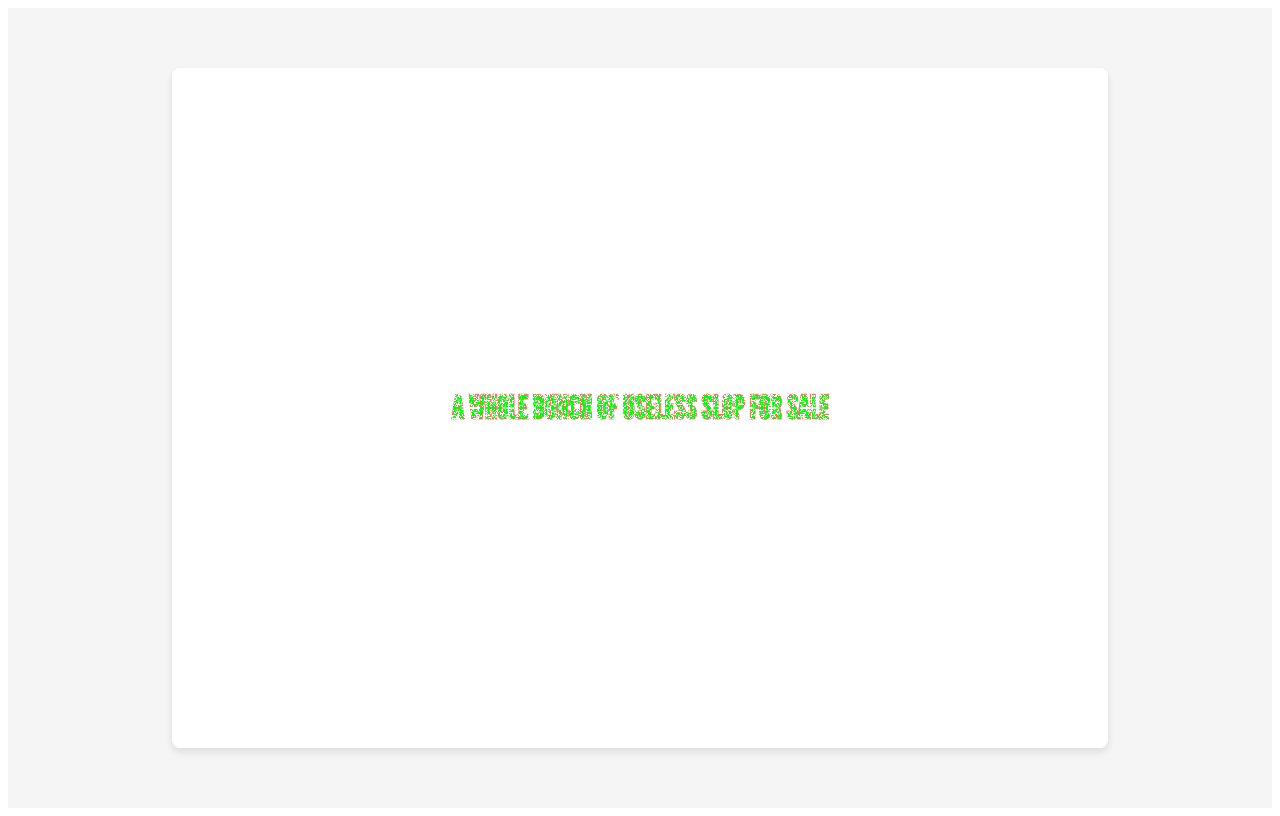
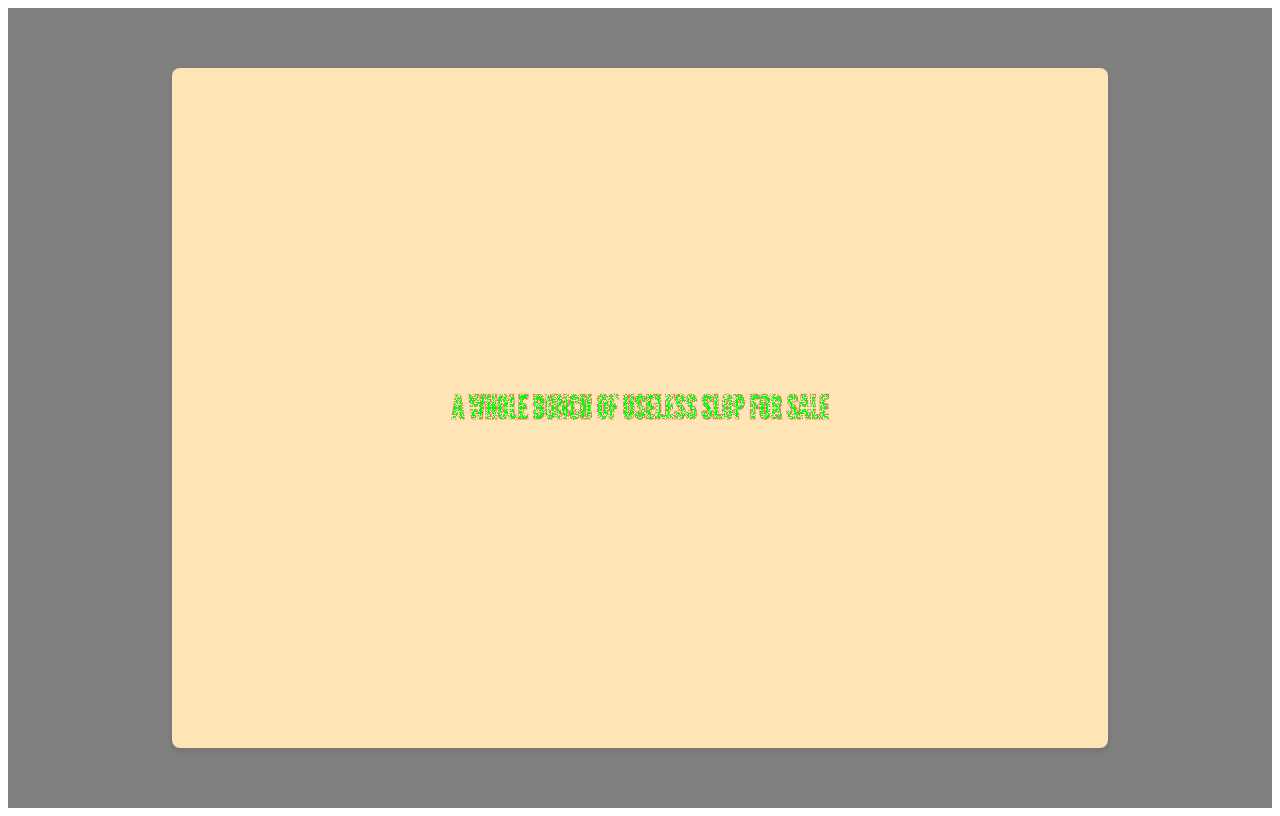
Before and after one commit to xsolisolisoli/webcore-webstore, an Angular app: page / in a window 1280 px wide. Built offline with nearby package versions, Linux system fonts and the light colour scheme.

Commit message:
add some noise and styling

```diff
--- a/src/app/storepage/storepage.component.scss
+++ b/src/app/storepage/storepage.component.scss
@@ -10,7 +10,7 @@
     justify-content: center;
     align-items: center;
     height: 100vh;
-    background-color: #f5f5f5;
+    background-color: grey;
   }
   h1 {
     color: rgb(0, 255, 4); // Text color (ensure contrast with backgrounds)
@@ -30,10 +30,11 @@
   }
 
   .paper {
+    box-shadow:4px black;
+    background-color: moccasin;
     font-family: 'LeagueGothic', sans-serif;
     width: 70vw; // Adjust the width as needed
     aspect-ratio: 1.4 / 1;
-    background-color: white;
     box-shadow: 0 4px 8px rgba(0, 0, 0, 0.1);
     display: flex;
     justify-content: center;
```
